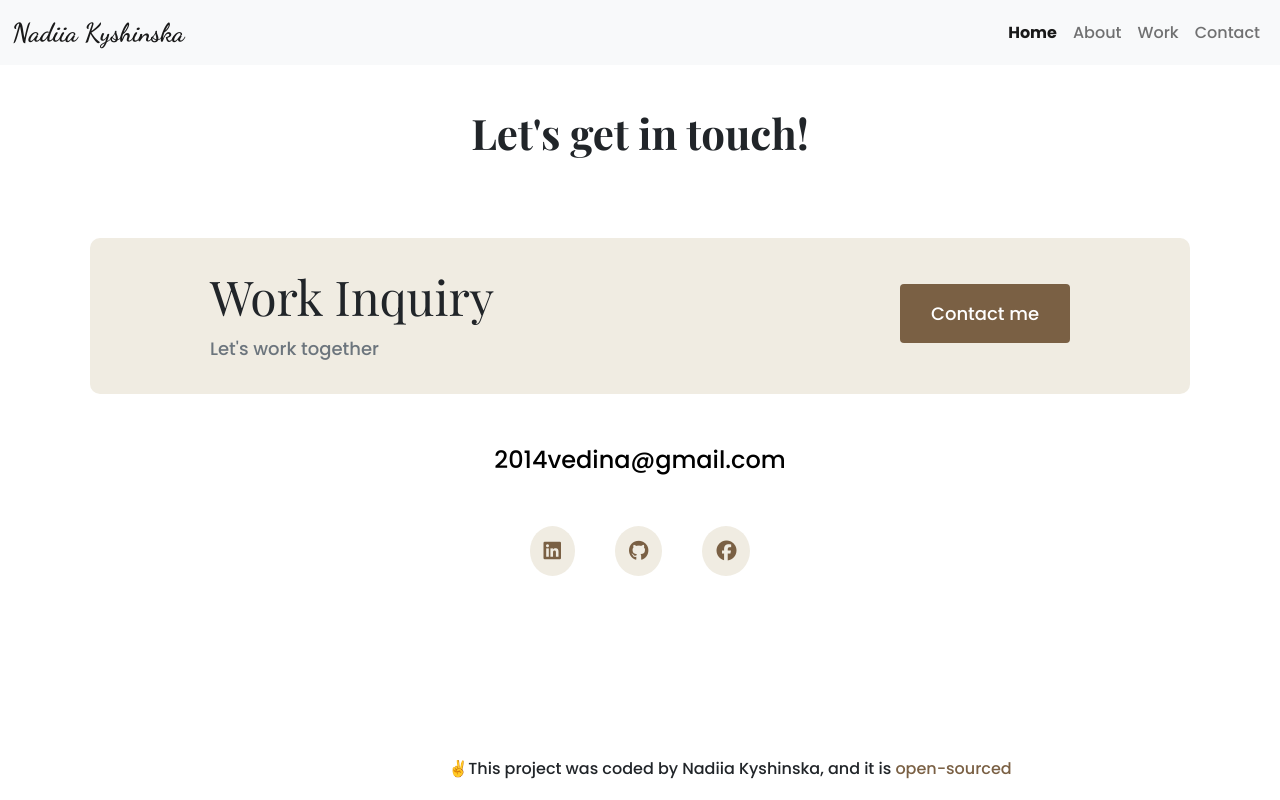
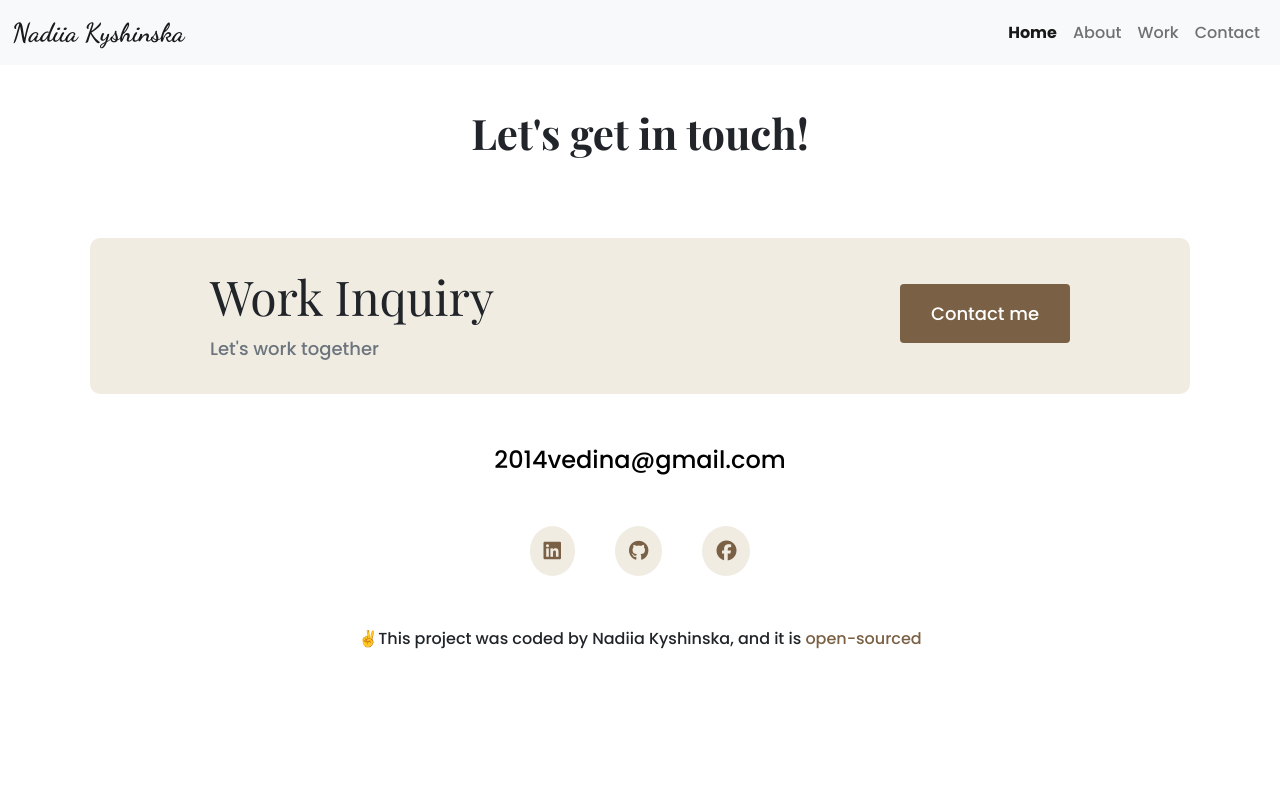
Before and after one commit to Vedina2022/portfolio-project, a plain HTML site: page contact.html in a window 1280 px wide. Drawn offline with nearby package versions, Linux system fonts and the light colour scheme; a web font is replaced by a local one.

Commit message:
Improved responsiveness of the website (opened source of developer on the bootom of page if the screen will be small)

```diff
--- a/src/style.css
+++ b/src/style.css
@@ -116,7 +116,7 @@ p {
   color: var(--branding-color);
 }
 footer {
-  margin: 80px 0 30px 0;
+  margin: 80px 0 20px 0;
 }
 footer .contact-box {
   background: var(--secondary-color);
@@ -157,11 +157,6 @@ footer .developer-link {
 footer .developer-link:hover {
   text-decoration: underline;
   font-weight: bold;
-}
-footer .developer-container {
-  position: fixed;
-  bottom: 0;
-  width: 100vw;
 }
 
 /* .image-frame {
@@ -208,6 +203,11 @@ footer .developer-container {
     line-height: 1.5;
     margin: 5px;
   }
+  footer .developer-container {
+    position: fixed;
+    bottom: 0;
+    width: 100vw;
+  }
 }
 @media (max-width: 300px) {
   h1 {
```
